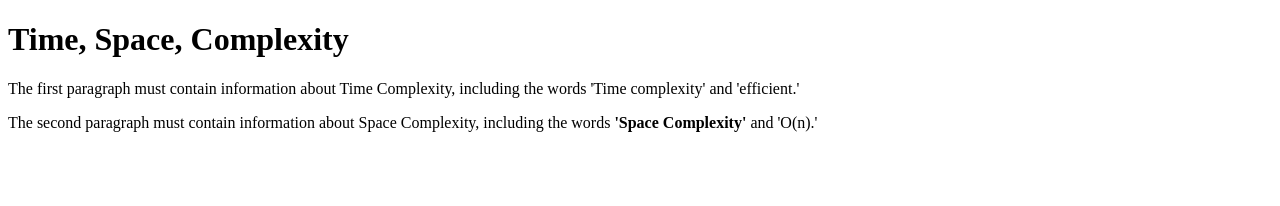
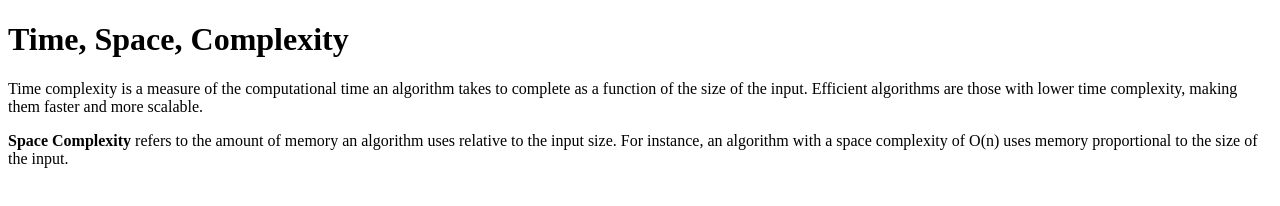
Before and after one commit to acciojob/time-and-space-complexity-Balramrawat, a website: page main.html in a window 1280 px wide. Drawn offline with Linux system fonts and the light colour scheme.

Commit message:
created a submission

```diff
--- a/main.html
+++ b/main.html
@@ -11,14 +11,16 @@
 	<!-- the entire body must be written by student -->
 	<h1>Time, Space, Complexity</h1>
 	 <p>
-        The first paragraph must contain information about Time
-		 Complexity, including the
-		 words 'Time complexity' and 'efficient.'
+        Time complexity is a measure of the computational time
+		 an algorithm takes to complete as a function of the size
+		 of the input. Efficient algorithms are those with lower
+		 time complexity, making them faster and more scalable.
     </p>
     <p>
-        The second paragraph must contain information about
-		Space Complexity, including the
-		words <b>'Space Complexity'</b> and 'O(n).'
+        <b>Space Complexity</b> refers to the amount of memory an
+		algorithm uses relative to the input size. For instance, an
+		algorithm with a space complexity of O(n) uses memory
+		proportional to the size of the input.
     </p>
     <script type="text/javascript" src="./script.js">
 </script>
```
